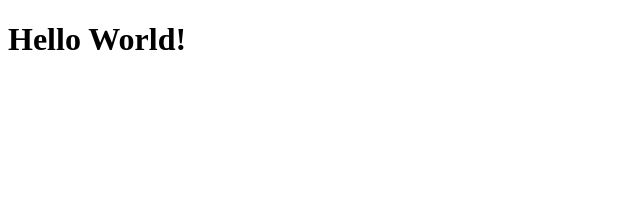
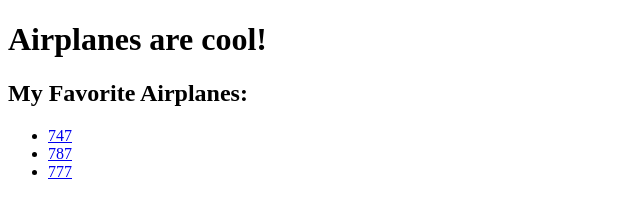
Before and after one commit to bjergo-tamu/csce412-project5-private, a plain HTML site: page index.html in a window 1280 px wide. Shown: the whole page, without its empty margins (0-640 px from the left). Drawn offline with Linux system fonts and the light colour scheme.

Commit message:
back to original

```diff
--- a/index.html
+++ b/index.html
@@ -1,13 +1,19 @@
 <!DOCTYPE html>
+<html lang="en">
+<head>
+    <title>Main</title>
+</head>
+<body>
+    <h1>Airplanes are cool!</h1>
 
-<html>
-
-<body>
-
-
-
-<h1>Hello World!</h1>
+	<h2>My Favorite Airplanes:</h2>
+	<ul>
+	<li><a href="747.html">747</a></li>
+	<li><a href="787.html">787</a></li>
+	<li><a href="777.html">777</a></li>
+	</ul>
 
 
 
 </body>
+</html>
```
Also changed, not shown: 747.html (added, +14 -0 lines), 777.html (added, +14 -0 lines), 787.html (added, +14 -0 lines).
